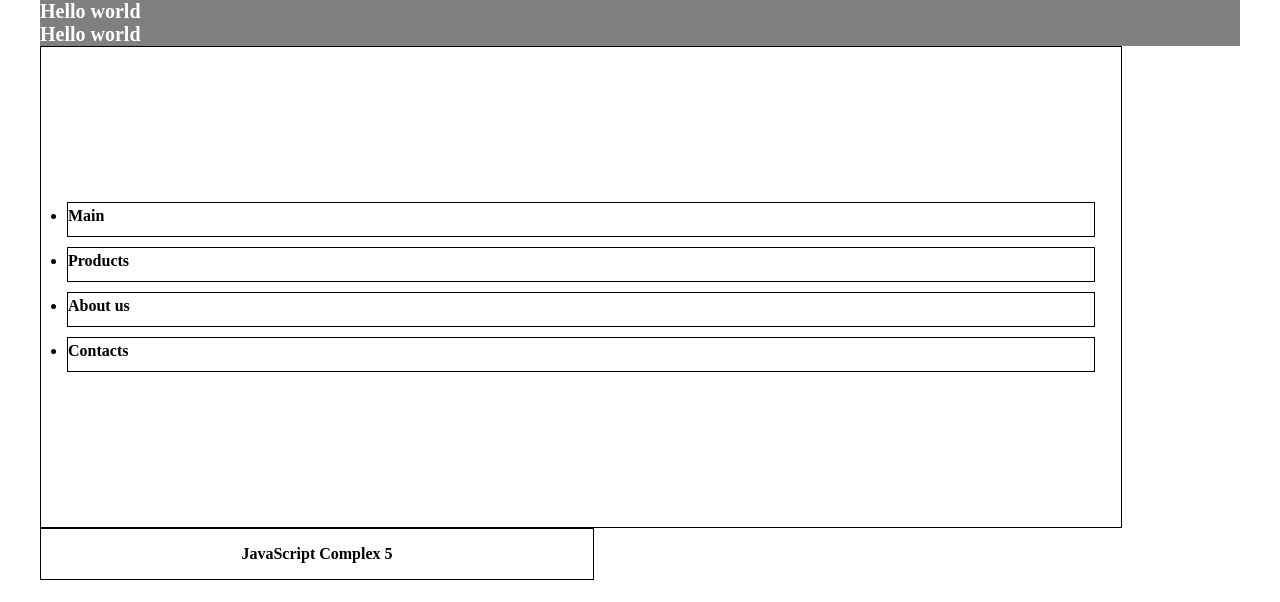
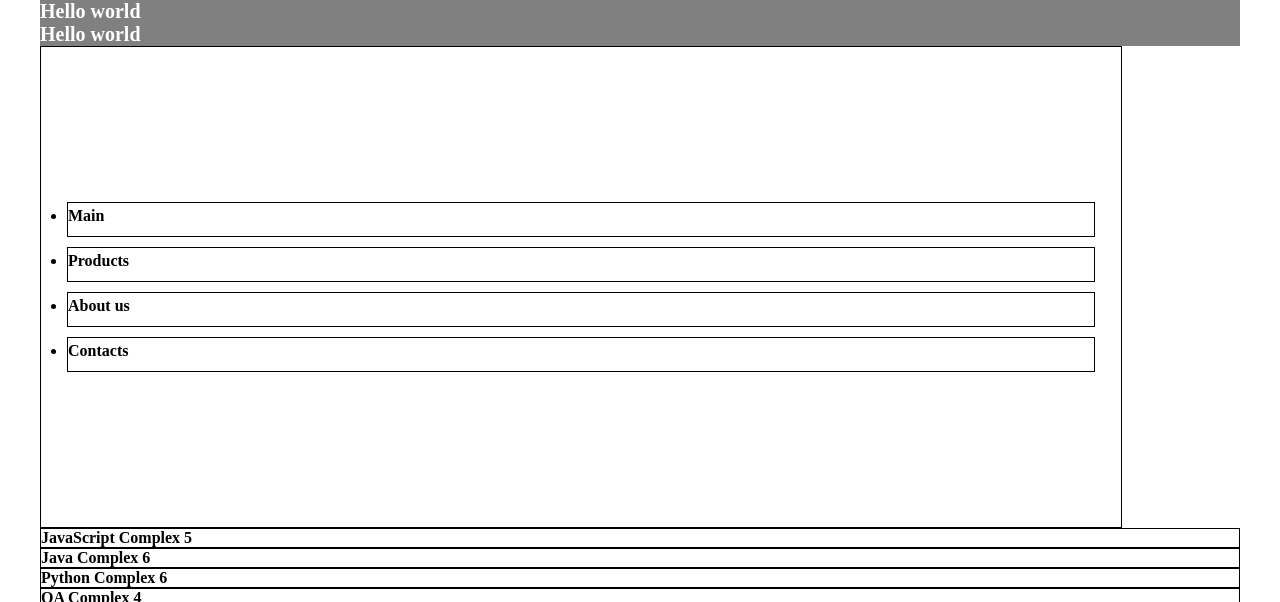
Before and after one commit to oleksandr-vysotskyi/js, a plain HTML site: page hw-9/index.html in a window 1280 px wide. Shown: the top 602 px of the page. Drawn offline with Linux system fonts and the light colour scheme.

Commit message:
add updates

```diff
--- a/hw-9/style.css
+++ b/hw-9/style.css
@@ -38,7 +38,7 @@ h2 {
     align-items: center;
 }
 
-.wrapper > h3, p {
+.wrapper > h3, .wrapper > p {
     width: 46%;
     height: 50px;
     margin-bottom: 25px;
```
